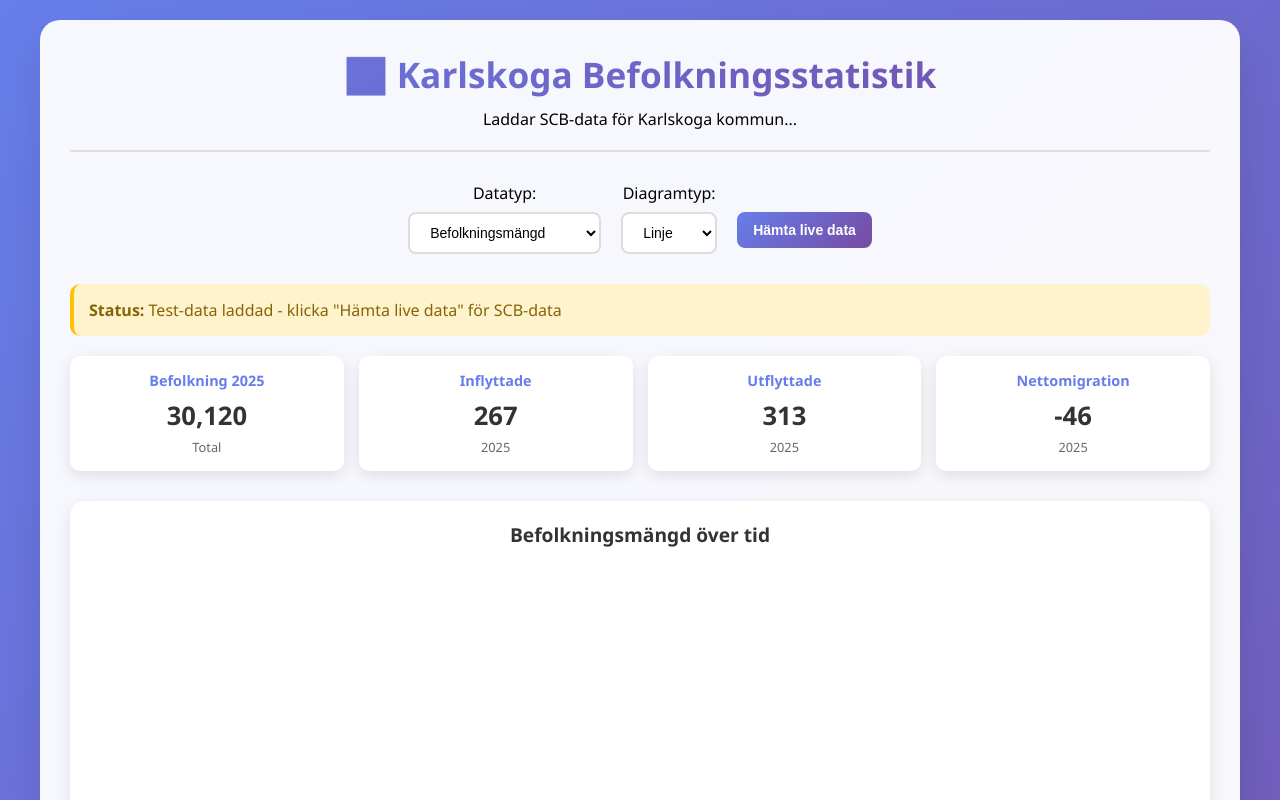
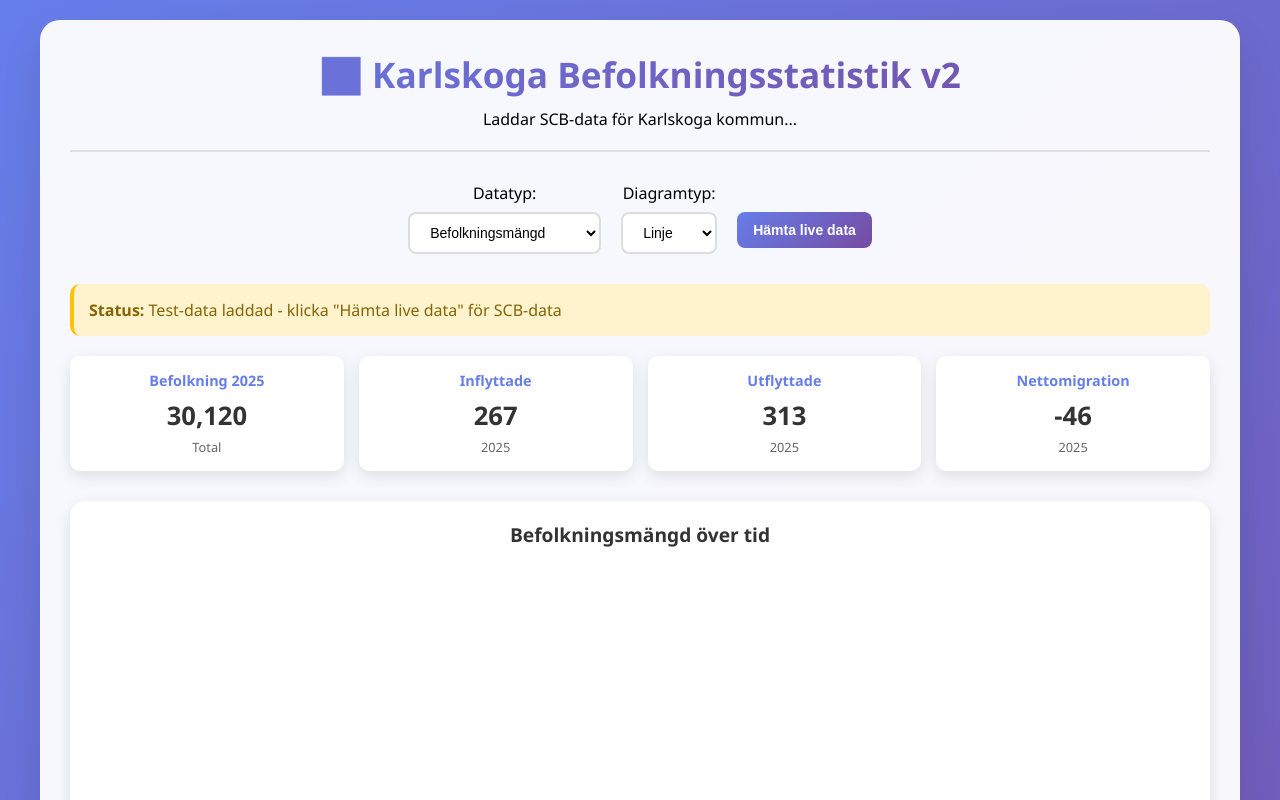
Before and after one commit to andersasplundberggren/karlskoga-scb-live-dashboard, a plain HTML site: page index.html in a window 1280 px wide. Shown: the top 800 px of the page. Drawn offline with nearby package versions, Linux system fonts and the light colour scheme.

Commit message:
Update index.html

```diff
--- a/index.html
+++ b/index.html
@@ -161,7 +161,7 @@
 <body>
     <div class="container">
         <div class="header">
-            <h1>📊 Karlskoga Befolkningsstatistik</h1>
+            <h1>📊 Karlskoga Befolkningsstatistik v2</h1>
             <p id="statusText">Laddar SCB-data för Karlskoga kommun...</p>
         </div>
 
@@ -520,6 +520,8 @@
         console.log('🟢 DOMContentLoaded listener tillagd');
         console.log('🎯 JavaScript fullständigt laddat - väntar på DOM...');
     </script>
+</body>
+</html>
                                 label: 'Historisk',
                                 data: allYears.map(y => histYears.includes(y) ? data.population[y] : null),
                                 borderColor: isLiveData ? '#00ff00' : '#667eea',
```
